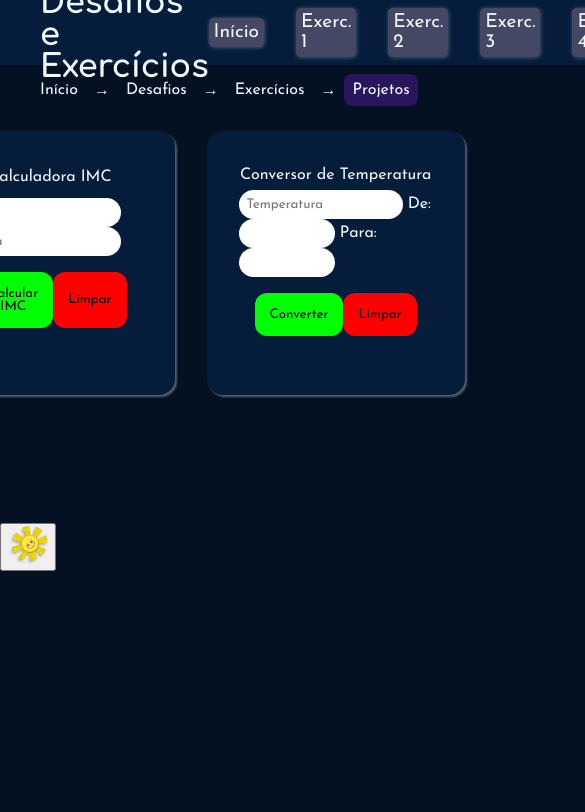
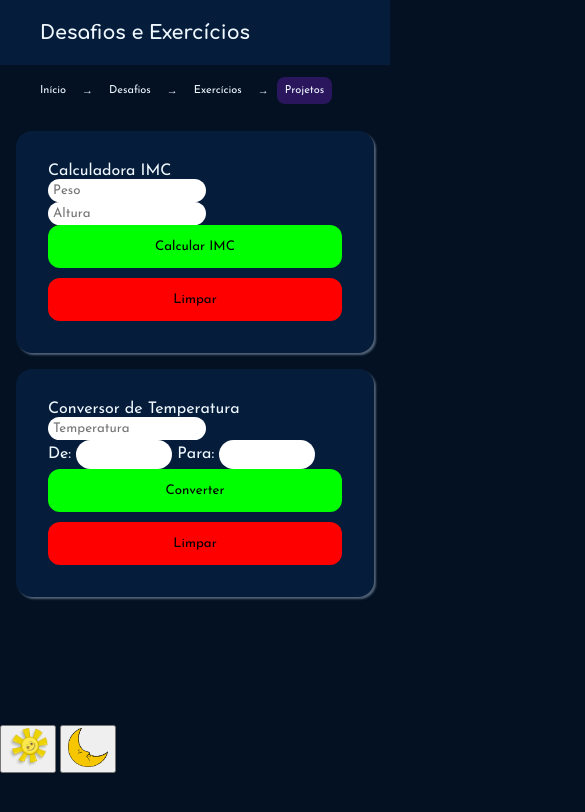
Before and after one commit to ramonespier/logicaprogramacao, a plain HTML site: page index.html in a window 390 px wide. Shown: the top 812 px of the page, 585 px wide, since content can reach past the window. Drawn offline with Linux system fonts and the light colour scheme.

Commit message:
feat: responsividade e sanduiche

```diff
--- a/css/navbar.css
+++ b/css/navbar.css
@@ -75,7 +75,7 @@
     align-items: center;
 }
 
-.logo-menu a {
+/* .logo-menu a {
     display: inline-flex;
     height: 100%;
     text-decoration: none;
@@ -88,7 +88,7 @@
     transition-duration: 350ms;
     box-shadow: .5px .5px 4px var(--shadow);
     cursor: pointer;
-}
+} */
 
 .logo-menu a:hover {
     transform: scale(1.1);
--- a/css/responsividade.css
+++ b/css/responsividade.css
@@ -0,0 +1,110 @@
+/* VARIAVEIS */
+
+[data-tema="dark"] {
+    --planofundo: #031123;
+    --cor-secao: #051D3B;
+    --cor-primaria-texto: aliceblue;
+    --cor-primaria-botao: #353535;
+    --cor-botao: #14000b;
+    --cor-secundaria-texto: #353535;
+    --cor-fundo-tags: dimgray;
+    --degrade: linear-gradient(to bottom right, crimson, #353535);
+    --fundo-scrollbar-track: #353535;
+    --fundo-scrollbar-thumb: crimson;
+    --titulo: #e6e8eb;
+    --shadow: #506075;
+    --borda-input: dimgray;
+
+}
+
+[data-tema="light"] {
+    --planofundo: #c4d2e7;
+    --cor-secao: #6389c1;
+    --cor-primaria-texto: #353535;
+    --cor-primaria-botao: #ffffff;
+    --cor-botao: #ffffff;
+    --cor-fundo-tags: gray;
+    --degrade: linear-gradient(to bottom right, #3d85c6,
+    #c4daed);
+    --fundo-scrollbar-thumb: #3d85c6;
+    --fundo-scrollbar-track: #c4daed;
+    --titulo: #280017;
+    --shadow: #2F2A2C;
+    --borda-input: black;
+
+}
+/*
+    Estilos para outros tamanhos de telas:
+    Mobile -> até 400px
+    Tablet -> até 768px
+    TVs -> maior que 1920
+*/
+
+/* MOBILE */
+@media screen and (max-width: 430px) {
+
+    .secoes-principais {
+        font-family: 'Josefin Sans', sans-serif;
+        background-color: var(--cor-secao);
+        box-shadow: 2px 2px 2px var(--shadow);
+        padding: 2rem;
+        margin: 1rem;
+        border-radius: 16px;
+    }
+
+    .logo>span {
+        width: 100%;
+        font-size: larger;
+    }
+
+    .sanduiche {
+        background-color: aliceblue;
+    }
+
+    .breadcrumbs li {
+        font-size: 11px;
+    }
+
+    .logo-menu a {
+        display: inline-flex;
+        height: 100%;
+        text-decoration: none;
+        color: var(--cor-primaria-texto);
+        background-color: var(--cor-secao);
+        font-family: "Josefin Sans", sans-serif;
+        font-size: 1.2rem;
+        padding: 5px;
+        border-radius: 5px;
+        transition-duration: 350ms;
+        box-shadow: .5px .5px 4px var(--shadow);
+        cursor: pointer;
+    }
+
+    .secao-flex {
+
+        width: 100%;
+    }
+
+    .botoes {
+        display: flex;
+        flex-direction: column;
+        gap: 10px;
+    }
+
+    .secao-um,
+    #temperatura {
+        width: auto;
+
+
+    }
+}
+
+/* TABLET */
+@media screen and (max-width: 768px) {
+
+}
+
+/* TVs */
+@media screen and (min-width: 1921px) {
+
+}
--- a/css/style.css
+++ b/css/style.css
@@ -1,18 +1,18 @@
 @import url('https://fonts.googleapis.com/css2?family=Comfortaa:wght@300..700&display=swap');
 @import url('https://fonts.googleapis.com/css2?family=Josefin+Sans:ital,wght@0,100..700;1,100..700&display=swap');
 
-*{
+* {
     scroll-behavior: smooth;
 }
 
-:root{
+:root {
     font-size: 16px;
     scroll-behavior: smooth;
 }
 
 /* VARIAVEIS */
 
-[data-tema="dark"]{
+[data-tema="dark"] {
     --planofundo: #031123;
     --cor-secao: #051D3B;
     --cor-primaria-texto: aliceblue;
@@ -37,7 +37,7 @@
     --cor-botao: #14000b;
     --cor-fundo-tags: gray;
     --degrade: linear-gradient(to bottom right, #3d85c6,
-    #c4daed);
+            #c4daed);
     --fundo-scrollbar-thumb: #3d85c6;
     --fundo-scrollbar-track: #c4daed;
     --titulo: #280017;
@@ -48,11 +48,19 @@
 
 /* FONTES */
 
-h1, h2, h3, h4, h5, h6, p, label{
+h1,
+h2,
+h3,
+h4,
+h5,
+h6,
+p,
+label {
     color: var(--cor-primaria-texto);
 }
 
-input, button {
+input,
+button {
     font-family: 'Josefin Sans', sans-serif;
 }
 
@@ -63,27 +71,21 @@ body {
 
 /* SEÇÕES */
 
-.secoes-principais {
+/* .secoes-principais {
     font-family: 'Josefin Sans', sans-serif;
-    display: inline-flex;
-    flex-direction: column;
-    justify-content: space-around;
-    align-items: center;
     background-color: var(--cor-secao);
     box-shadow: 2px 2px 2px var(--shadow);
     padding: 2rem;
     margin: 1rem;
-    width: 600px;
-    height: 200px;
-    border-radius: 16px;
-}
+    border-radius: 16px; */
 
-.secao-flex {
-    display: flex;
-    justify-content: center;
-}
 
-.resultado{
+/* .secao-flex {
+    /* display: flex; */
+    /* justify-content: center; */
+/* } */
+
+.resultado {
     color: aliceblue;
 }
 
@@ -94,25 +96,16 @@ body {
 
 /* BOTÃO TEMA */
 
-.oculto {
+.oculto li {
     display: none;
 }
 
 .troca-tema {
     margin-top: 7rem;
-    /* display: inline-flex; */
-    /* flex-direction: column-reverse; */
     position: fixed;
-    /* position: fixed; */
 }
 
 /* BOTAO CALCULO */
-
-.botoes {
-    display: flex;
-    justify-content: space-between;
-    margin: 1rem;
-}
 
 .acao-positiva {
     background-color: rgb(0, 255, 0);
@@ -122,7 +115,7 @@ body {
     transition: .4s;
 }
 
-.acao-positiva:hover{
+.acao-positiva:hover {
     transform: scale(1.1);
 }
 
@@ -134,15 +127,17 @@ body {
     transition: .4s;
 }
 
-.acao-negativa:hover{
+.acao-negativa:hover {
     transform: scale(1.1);
 }
 
 /* INPUTS */
-.secao-um, #temperatura {
+.secao-um,
+#temperatura {
+    display: flex;
     border-radius: 16px;
     border: none;
-    padding: 8px;
+    padding: 5px;
 }
 
 #escalaConvertida,
--- a/html/triangulo.html
+++ b/html/triangulo.html
@@ -3,9 +3,7 @@
 <head>
     <meta charset="UTF-8">
     <meta name="viewport" content="width=, initial-scale=1.0">
-    <link rel="stylesheet" href="/css/reset.css">
-    <link rel="stylesheet" href="/css/style.css">
-    <title>Document</title>
+    <script src="/javascript/estilos.js"></script>
 </head>
 <body>
 
--- a/javascript/navbar.js
+++ b/javascript/navbar.js
@@ -37,9 +37,16 @@ function criaUlNav(ancoras) {
     return ul;
 }
 
+function sanduba() {
+
+}
+
 const nav = document.createElement('nav');
 nav.classList.add('menu-navegacao');
 nav.appendChild(criaUlNav(ancoras));
+
+// const sanduiche = document.createElement('div')
+// sanduiche.classList.add('sanduiche');
 
 const spanLogo = document.createElement('span');
 spanLogo.innerHTML = 'Desafios e Exercícios';
@@ -61,4 +68,6 @@ const linkNavbar = document.createElement('link');
 linkNavbar.setAttribute('rel', 'stylesheet');
 linkNavbar.setAttribute('href', '/css/navbar.css')
 
-document.head.appendChild(linkNavbar);
+document.querySelector('[href="/css/responsividade.css"]').insertAdjacentElement('beforebegin', linkNavbar)
+
+document.querySelector('.menu-navegacao').classList.add('oculto')
```
